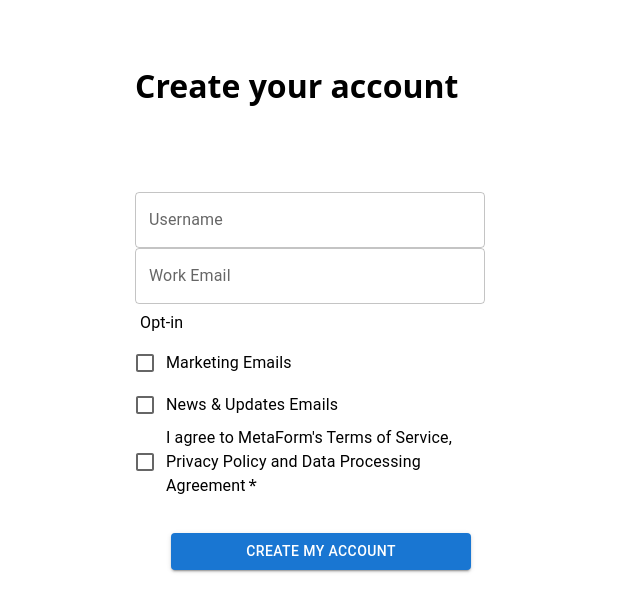
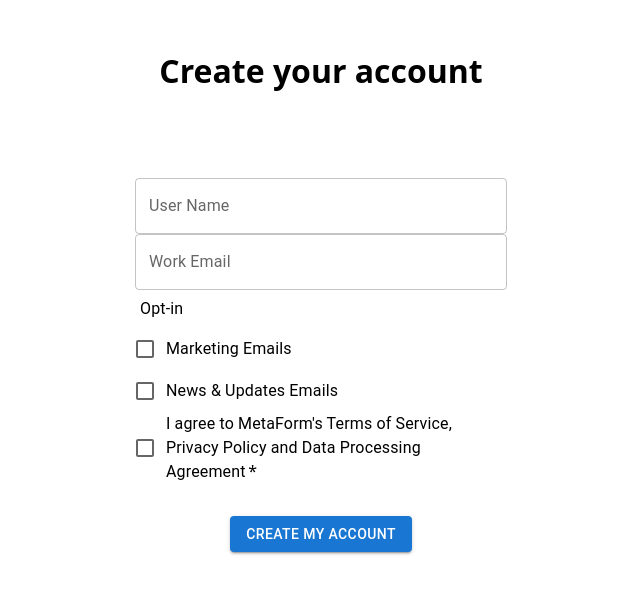
Before and after one commit to bennychen2004181026/MetaForm-Front, a React (Create React App) app: page /registeremail in a window 1280 px wide. Shown: the part 114-726 px from the top of the page, without its empty margins (319-959 px from the left). Built offline with nearby package versions, Linux system fonts and the light colour scheme.

Commit message:
add register email page

```diff
--- a/package.json
+++ b/package.json
@@ -18,7 +18,7 @@
     "dotenv": "16.3.1",
     "jest": "29.7.0",
     "joi": "17.11.0",
-    "lodash": "4.17.21",
+    "lodash": "^4.17.21",
     "mui-image": "1.0.7",
     "node": "21.2.0",
     "notistack": "3.0.1",
--- a/src/pages/RegisterEmailPage/RegisterEmailPage.tsx
+++ b/src/pages/RegisterEmailPage/RegisterEmailPage.tsx
@@ -1,66 +1,98 @@
-import React from 'react';
+import React, { useState } from 'react';
 
-import {
-    Button,
-    Checkbox,
-    FormControlLabel,
-    FormGroup,
-    TextField,
-    Typography,
-} from '@mui/material';
-import { Link } from 'react-router-dom';
+import { Checkbox, FormControlLabel, FormGroup, TextField, Typography } from '@mui/material';
 import styled from 'styled-components';
 
+import StyledButton from '@/components/Button/Button';
+import useForm from '@/hooks/useForm';
 import Title from '@/layouts/MainLayout/Title';
 import GlobalStyle from '@/styles/GlobalStyle';
+import validator from '@/utils/UserRegisterFormValidators';
 
 const Content = styled.div`
     display: flex;
     flex-direction: column;
-    align-items: flex-start;
+    align-items: center;
     justify-conetnet: center;
     width: 30%;
 `;
 
-const InputField = styled(TextField)`
-    width: 350px;
-    margin-bottom: 30px;
+interface CustomFieldProps {
+    customMargin?: string;
+}
+const StyledTextField = styled(TextField)<CustomFieldProps>`
+    margin-bottom: ${(props) => props.customMargin};
 `;
+const registerEmailType = (formField: Record<string, string>) => [
+    {
+        id: 1,
+        label: 'User Name',
+        getErrorMessage: (data: Record<string, string>) =>
+            validator.isRequired('UserName', data?.username),
+        key: 'username',
+        value: formField.username,
+        margin: '1rem',
+    },
+    {
+        id: 2,
+        label: 'Work Email',
+        getErrorMessage: (data: Record<string, string>) => validator.validEmail(data?.workEmail),
+        key: 'workEmail',
+        value: formField.workEmail,
+        margin: '1rem',
+    },
+];
 
 const RegisterEmail = () => {
+    const [formData, setFormData] = useState({
+        username: '',
+        workEmail: '',
+    });
+    const formField = registerEmailType(formData);
+    const { data, focus, onBlur, onChange, validation } = useForm(formField);
     return (
         <Content>
+            <GlobalStyle />
+            <Title content="Create your account" />
+            {formField.map((type) => {
+                return (
+                    <StyledTextField
+                        key={type.id}
+                        label={type.label}
+                        variant="outlined"
+                        fullWidth
+                        helperText={(focus[type.key] && type.getErrorMessage?.(data)) ?? ' '}
+                        onBlur={onBlur(type.key)}
+                        onChange={onChange(type.key)}
+                        error={focus[type.key] && !!type.getErrorMessage?.(data)}
+                        customMargin={type.margin}
+                    />
+                );
+            })}
+            <Typography variant="subtitle1" sx={{ padding: '5px', alignSelf: 'flex-start' }}>
+                Opt-in
+            </Typography>
             <FormGroup>
-                <GlobalStyle />
-                <Title content="Create your account" />
-                <InputField id="username" label="Username" variant="outlined" />
-                <InputField id="workemail" label="Work Email" variant="outlined" />
-                <Typography variant="subtitle1" padding="5px">
-                    Opt-in
-                </Typography>
                 <FormControlLabel
                     control={<Checkbox />}
-                    id="marketingemails"
+                    id="marketingEmail"
                     label="Marketing Emails"
                 />
                 <FormControlLabel
                     control={<Checkbox />}
-                    id="newsemails"
+                    id="newsEmail"
                     label="News & Updates Emails"
                 />
                 <FormControlLabel
+                    id="termsAgreement"
                     required
                     control={<Checkbox />}
-                    id="termsconditions"
                     label="I agree to MetaForm's Terms of Service, Privacy Policy and Data Processing Agreement"
                 />
-                <Button
-                    variant="contained"
-                    sx={{ width: '300px', marginTop: '35px', alignSelf: 'center' }}
-                >
-                    Create My Account
-                </Button>
             </FormGroup>
+            <StyledButton variant="contained" sx={{ margin: '2rem' }}>
+                Create my account
+            </StyledButton>
         </Content>
     );
 };
```
Also changed, not shown: 1 other file (tests, documents, lock files or other folders).
